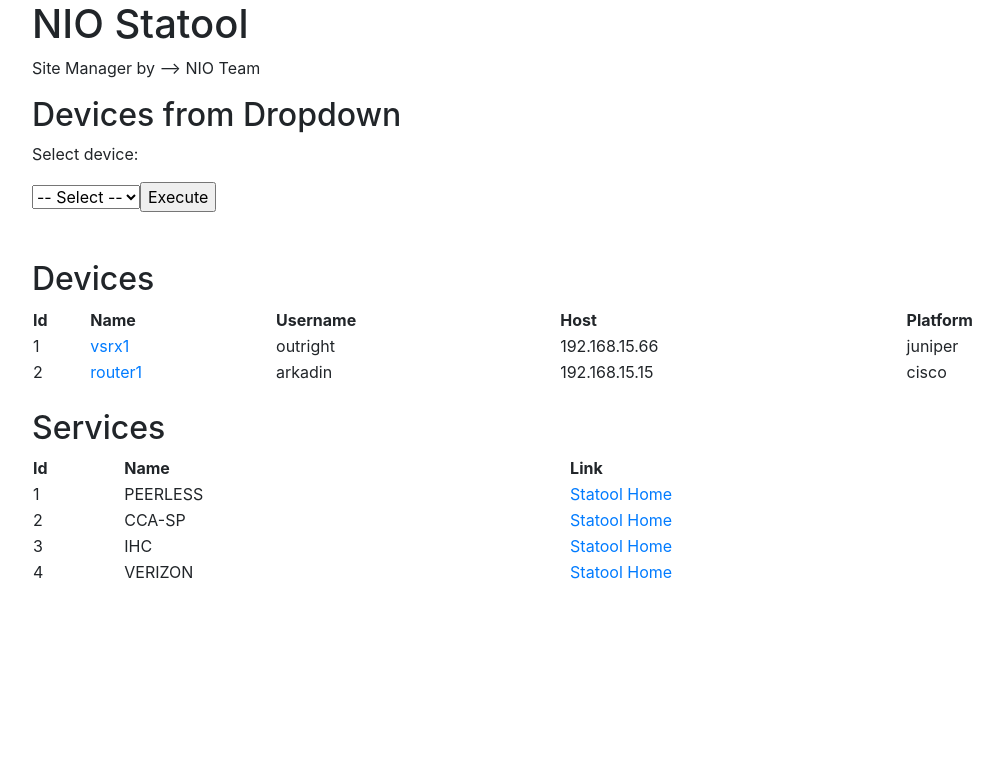
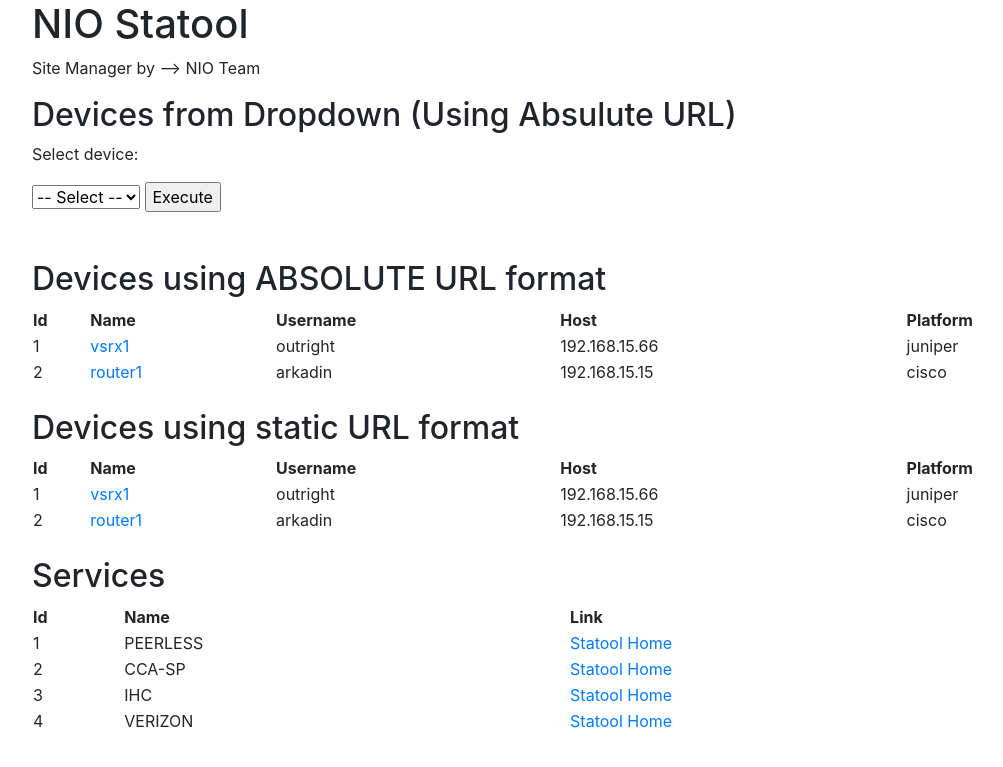
Before and after one commit to arkadin-calvarez/django, a Django app: page /statool/ in a window 1280 px wide. Shown: the top 767 px of the page, without its empty margins (53-1056 px from the left). Run offline with Django 3.2, Linux system fonts and the light colour scheme; data comes from the database, SQL or seed files in the repository; some libraries are stand-ins or nearby versions.

Commit message:
Dropdown Menu OK (Absolute URL) - Open in new Page

```diff
--- a/CABE/statool/models.py
+++ b/CABE/statool/models.py
@@ -30,6 +30,11 @@ class Device(models.Model):
     def napalm_driver(self) -> str:
         return NAPALM_MAPPING[self.platform]
 
+    # Instance method used by Dynamic URLs to avoid static data
+    def get_absolute_url(self):
+        return f"devices/{self.id}"
+
+
 # Services DC
 class Service(models.Model):
     name = models.CharField(max_length=100)
--- a/CABE/statool/templates/base.html
+++ b/CABE/statool/templates/base.html
@@ -11,24 +11,41 @@
         <h1>{{ title }}</h1>
         <p>Site Manager by --> {{ owner }}</p>
 
-        <h2>Devices from Dropdown</h2>
-        <form method="POST" action="/devices/2">{% csrf_token %}
-            <p>Select device:</p>
-
-        <select name="device_id">
-            <option disabled="true" selected>-- Select --</option>
-            {% for dev in devices %}
-            <option>{{ dev.name }}</option>
-            {% endfor %}
-        <input type="submit" value="Execute"/>
-        </select>
-
+        <h2>Devices from Dropdown (Using Absulute URL)</h2>
+        <p>Select device:</p>
+        <form>
+            <select name="device_id" id="device_id">
+                <option disabled="true" selected>-- Select --</option>
+                {% for dev in devices %}
+                <option value="{{ dev.get_absolute_url }}">{{ dev.name }}</option>
+                {% endfor %}
+            </select>
+            <input type="button" value="Execute" onClick="window.open(device_id.value,'newtab'+device_id.value)">
         </form>
         <br>
         <br>
-
-
-        <h2>Devices</h2>
+        <h2>Devices using ABSOLUTE URL format</h2>
+        <table style="width:100%">
+            <tr>
+                <th>Id</th>
+                <th>Name</th>
+                <th>Username</th>
+                <th>Host</th>
+                <th>Platform</th>
+            </tr>
+            {% for devi in devices %}
+            <tr>
+                <td>{{ devi.id }}</td>
+                <td><a href="{{ devi.get_absolute_url }}">{{ devi.name }}</a></td>
+                <td>{{ devi.username }}</td>
+                <td>{{ devi.host }}</td>
+                <td>{{ devi.platform  }}</td>
+            </tr>
+            {% endfor %}
+        </table>
+        &nbsp;
+        &nbsp;
+        <h2>Devices using static URL format</h2>
         <table style="width:100%">
             <tr>
                 <th>Id</th>
--- a/CABE/statool/templates/scripts.html
+++ b/CABE/statool/templates/scripts.html
@@ -22,7 +22,7 @@
         {% endif %}
         <br>
         <br>
-        <h4>Displaying results in NEW page</h4>
+        <h4>Displaying results in CLEAN page</h4>
         <button onclick="location.href='{% url 'scriptfinal' %}'"> From PY file Script</button>
         <br>
         <br>
--- a/CABE/statool/urls.py
+++ b/CABE/statool/urls.py
@@ -19,10 +19,7 @@ urlpatterns = [
     path('output/', views.output, name='scriptdone'),
     path('another/', views.another, name='scriptfinal'),
     path('external/', views.external, name='external'),
-#    path('devices/<int:device_id>', views.devices_cat),
     path('salt/', views.salt, name='salt'),
-    path('devices/<int:device_id>', views.get_device_stats, name="device"),
-    path('services/<int:service_id>', views.get_device_stats, name="service"),
-#    path('services/', views.ccasp, name="ccasp"),
-    path('/devices/2', views.get_device_stats, name="device")
+    path('statool/devices/<int:device_id>', views.get_device_stats, name="device"), # With ABSOLUTE URL
+    path('services/<int:service_id>', views.get_device_stats, name="service")
 ]
--- a/CABE/statool/views.py
+++ b/CABE/statool/views.py
@@ -7,7 +7,7 @@ from napalm import get_network_driver
 from django.contrib.auth.decorators import login_required
 import requests
 from subprocess import run, PIPE
-#from django.core.urlresolvers import reverse
+from django.urls import reverse
 
 # Page, with login to allow access the main/home page.
 # when browsing to http://rasp:7777 URL
@@ -27,7 +27,7 @@ def statool(request: HttpRequest) -> HttpResponse:
     context = {
         'title' : 'NIO Statool',
         'owner' : 'NIO Team',
-        'devices' : devices,
+        'devices' : devices,    #This is directly used in base.html (in FOR loops) to call/print devices
         'services' : services
     }
     return render(request, 'base.html', context)
@@ -73,8 +73,8 @@ def external(request):
 
 
 # Dropdown menu. List devices from DB Devices.name
-def run_script_ondevice(request):
-    results=Device.objects.all()
+def run_script_ondevice(self):
+#    results=Device.objects.all()
     return render(request, 'device.html',{'Device':results})
 
 
@@ -83,12 +83,6 @@ def salt(request):
     out= run([sys.executable,'//home//outright//Django//CABE//statool//scripts//red.py'],shell=False,stdout=PIPE)
     print(out)
     return render(request, 'salt.html', {'data1':out.stdout})
-
-
-
-
-
-
 
 
 
```
